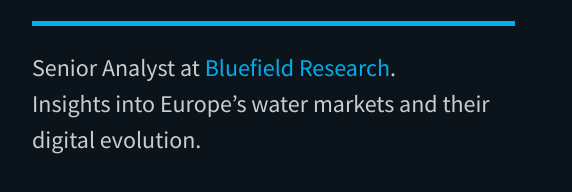
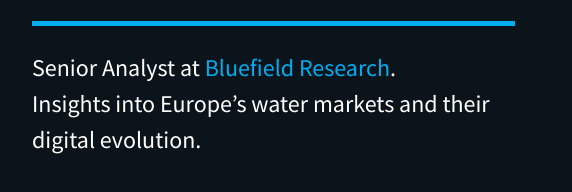
Before and after one commit to delolmo/delolmopro, a plain HTML site: page index.html in a window 1280 px wide. Shown: the part 410-602 px from the top of the page, 156-728 px from the left. Drawn offline with nearby package versions, Linux system fonts and the light colour scheme.

Commit message:
Update index.html

```diff
--- a/index.html
+++ b/index.html
@@ -79,7 +79,7 @@
         }
         p {
             font-size: 1.5rem;
-            color: #cccccc;
+            color: #ffffff;
         }
         a {
             color: #00aeef;
```
